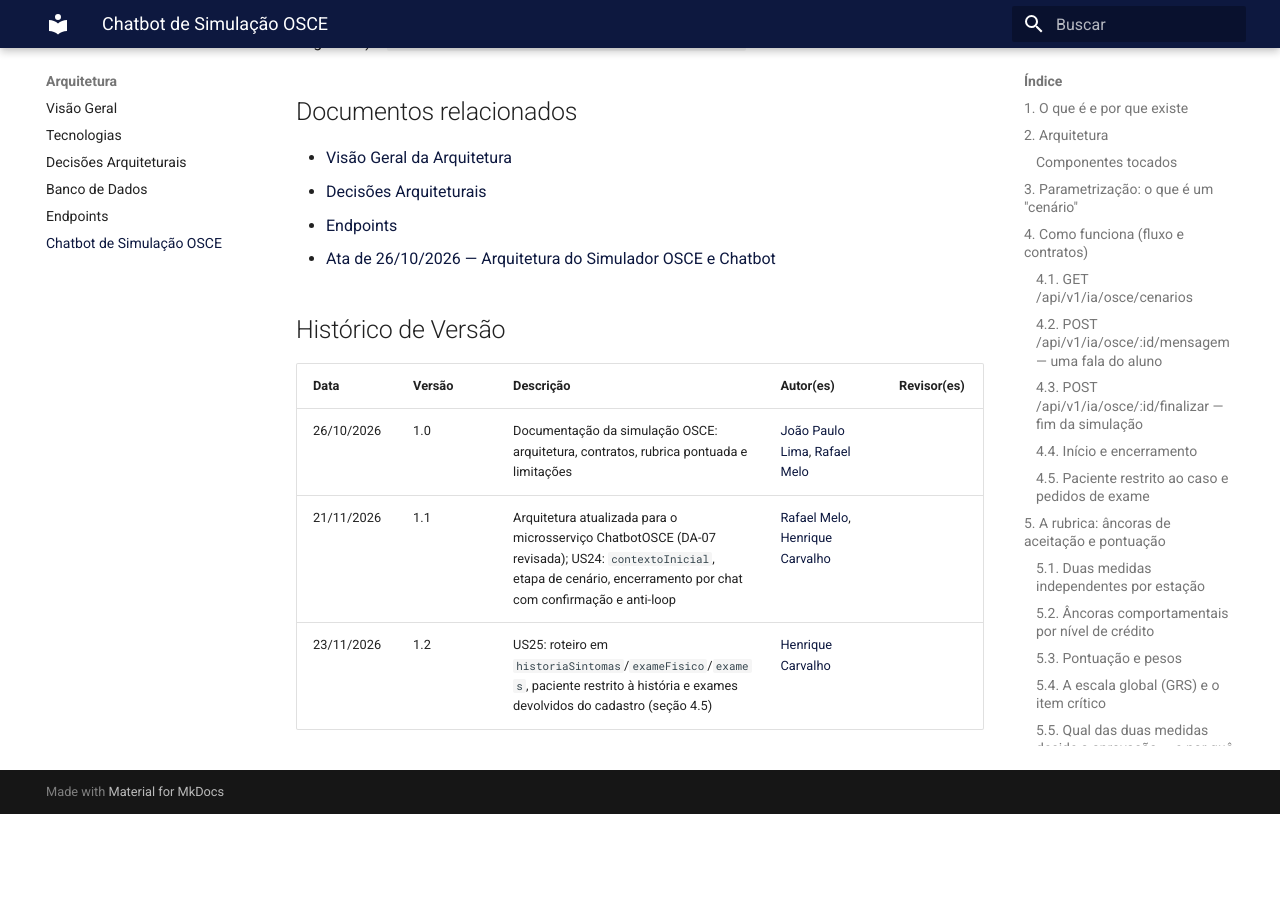
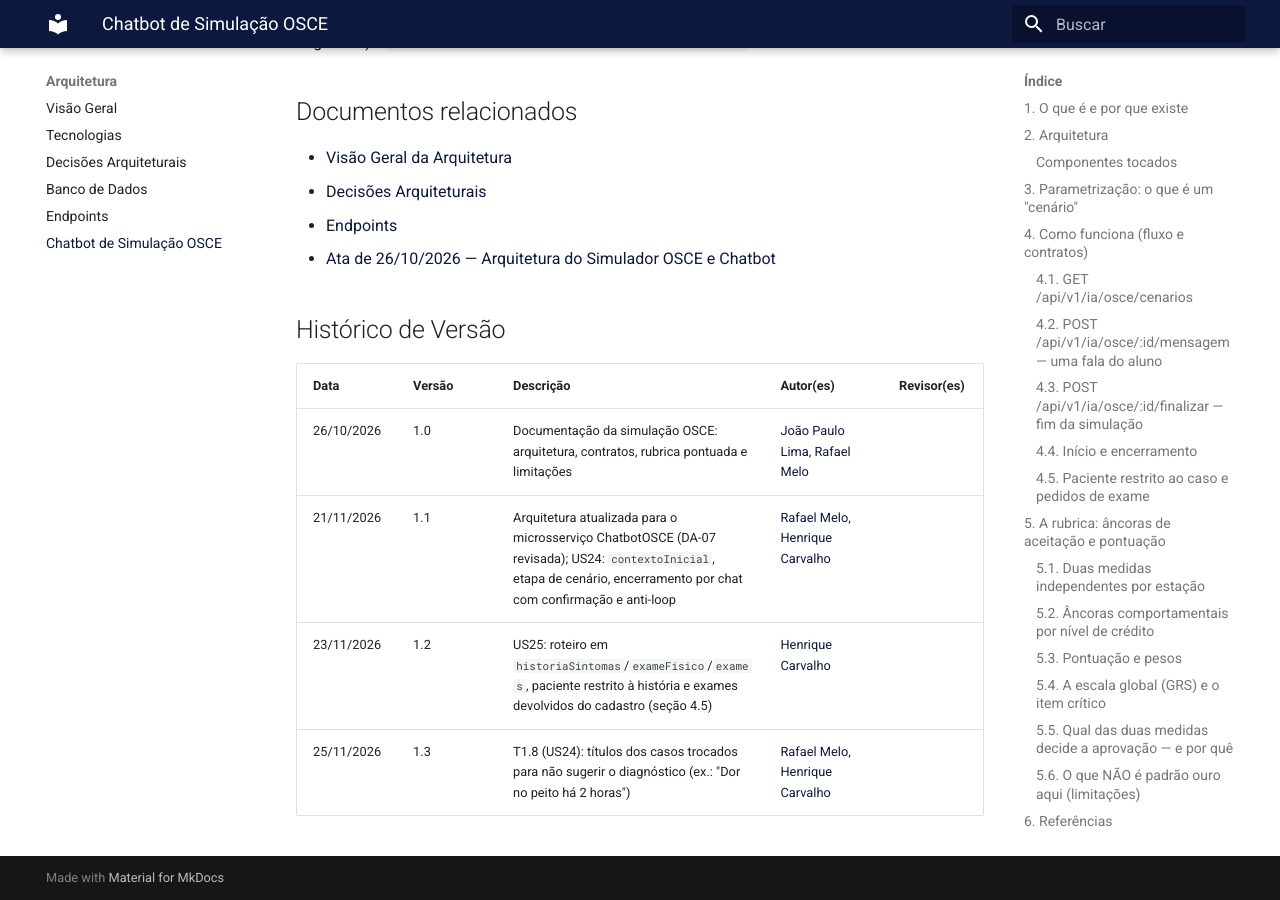
Before and after one commit to fga-eps-mds/2026-2-AnatoQuizUp-Doc, an MkDocs documentation site: the page built from docs/arquitetura/chatbot-osce.md, in a window 1280 px wide and 900 px high, scrolled down 15936 px. Built offline with MkDocs 1.6.1 and Material for MkDocs 9.7.7, drawn with Linux system fonts in a browser that asks for light colours; before the commit the page ends 16750 px from its top, so only the background shows below that; some of the changed text lies outside the part shown.

Commit message:
docs(osce): atualiza o titulo do caso de dor toracica no exemplo (T1.8)
Co-authored-by: Henrique Neves <hc.neves04@gmail.com>

```diff
--- a/docs/arquitetura/chatbot-osce.md
+++ b/docs/arquitetura/chatbot-osce.md
@@ -167,7 +167,7 @@ Resposta (abreviada):
 {
   "avaliacao": {
     "cenarioId": "dor-toracica",
-    "titulo": "Dor torácica no pronto-socorro",
+    "titulo": "Dor no peito há 2 horas",
     "diagnosticoEsperado": "Síndrome coronariana aguda (angina/infarto)",
     "comentarioFinal": "Faltou investigar...",
     "itens": [
@@ -395,3 +395,4 @@ No Web, os testes ficam em `test/unit/pages/aluno/osce/` (tela, etapa de cenári
 | 26/10/2026 | 1.0 | Documentação da simulação OSCE: arquitetura, contratos, rubrica pontuada e limitações | [João Paulo Lima](https://github.com/jpaulohe4rt), [Rafael Melo](https://github.com/rmatuda) | |
 | 21/11/2026 | 1.1 | Arquitetura atualizada para o microsserviço ChatbotOSCE (DA-07 revisada); US24: `contextoInicial`, etapa de cenário, encerramento por chat com confirmação e anti-loop | [Rafael Melo](https://github.com/rmatuda), [Henrique Carvalho](https://github.com/henriquecarv3) | |
 | 23/11/2026 | 1.2 | US25: roteiro em `historiaSintomas`/`exameFisico`/`exames`, paciente restrito à história e exames devolvidos do cadastro (seção 4.5) | [Henrique Carvalho](https://github.com/henriquecarv3) | |
+| 25/11/2026 | 1.3 | T1.8 (US24): títulos dos casos trocados para não sugerir o diagnóstico (ex.: "Dor no peito há 2 horas") | [Rafael Melo](https://github.com/rmatuda), [Henrique Carvalho](https://github.com/henriquecarv3) | |
```
